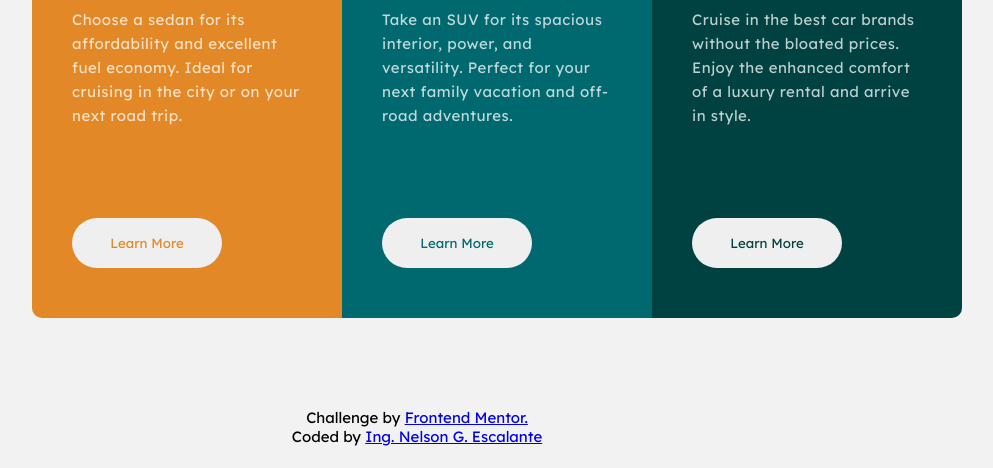
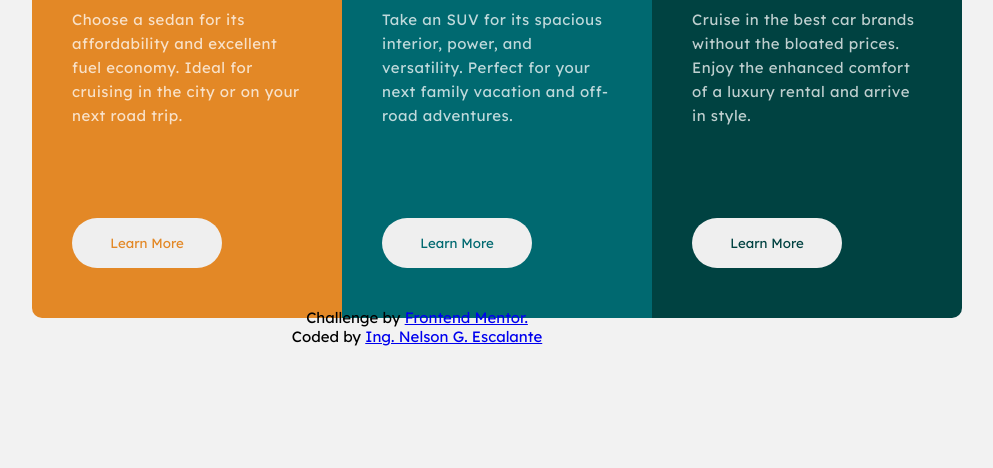
Before and after one commit to nescalan/three-column-preview, a plain HTML site: page index.html in a window 1280 px wide. Shown: the part 332-800 px from the top of the page, without its empty margins (223-1216 px from the left). Drawn offline with Linux system fonts and the light colour scheme.

Commit message:
Improved: Class 'atribution' layout

```diff
--- a/css/login.css
+++ b/css/login.css
@@ -81,7 +81,7 @@ body {
 }
 .attribution {
   width: 80%;
-  margin: 0 auto;
+  margin: -60px auto;
   text-align: center;
 }
 
@@ -131,7 +131,7 @@ body {
   .attribution {
     width: 100%;
     margin-top: -150px;
-    margin: -60px auto 0 auto;
+    margin: -160px auto 0 auto;
     text-align: center;
   }
 }
```
